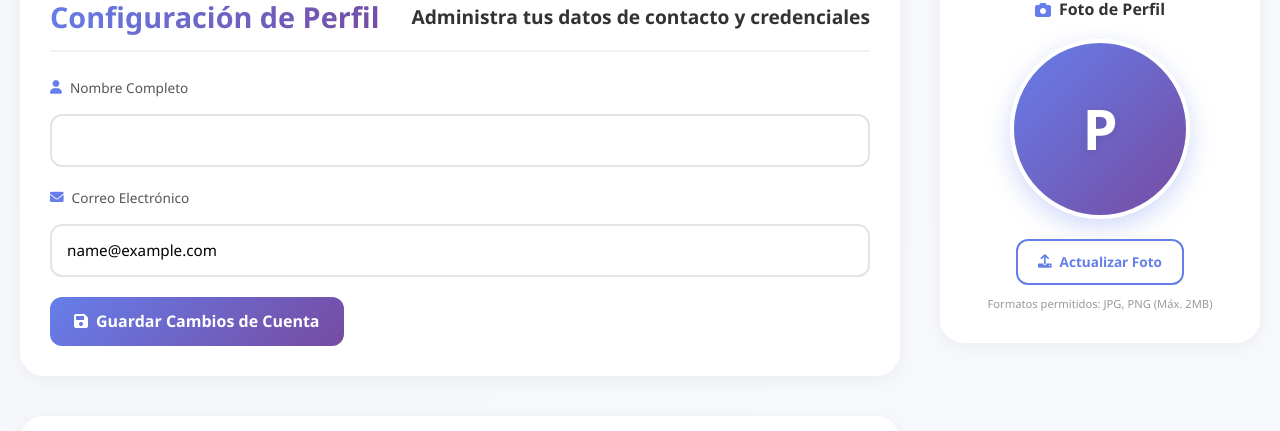
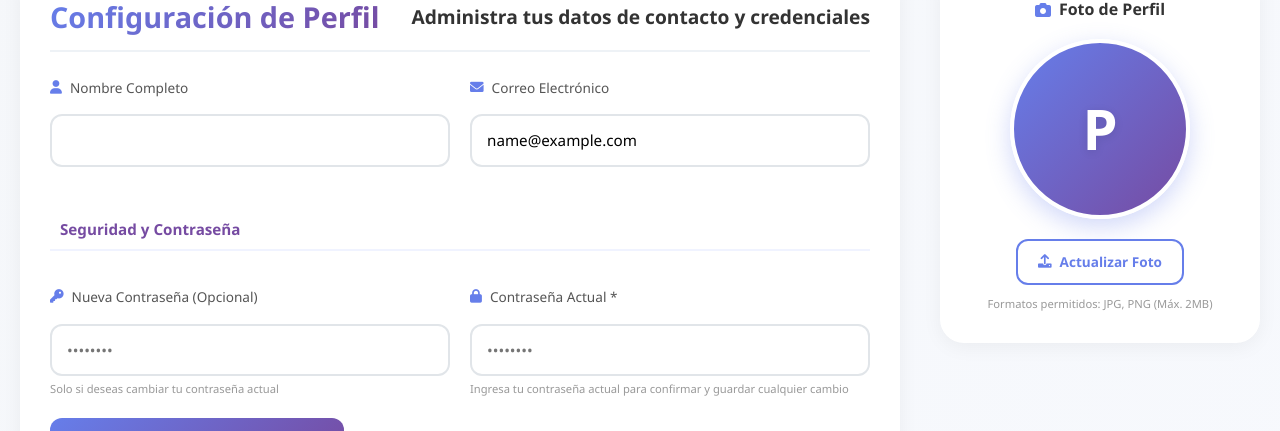
Before and after one commit to douglasdmoran/JoboostVue, a Vue app in the folder frontend/: page /perfil in a window 1280 px wide. Shown: the part 140-571 px from the top of the page. Built offline with nearby package versions, Linux system fonts and the light colour scheme; no server answers; sample sign-in values are in the browser's storage.

Commit message:
se puso el apartado de cambio de contraseña y se probo funcionalidad

```diff
--- a/frontend/src/views/Perfil.vue
+++ b/frontend/src/views/Perfil.vue
@@ -14,6 +14,7 @@
             </div>
 
             <form @submit.prevent="guardarCambios" class="profile-form">
+              <div class="form-row">
                 <div class="form-group">
                   <label class="form-label">
                     <i class="fa-solid fa-user"></i>
@@ -28,6 +29,43 @@
                     Correo Electrónico
                   </label>
                   <input type="email" v-model="correo" class="form-input" required>
+                </div>
+              </div>
+
+              <div class="form-section-divider">
+                <i class="fa-solid fa-shield-halved"></i>
+                <span>Seguridad y Contraseña</span>
+              </div>
+
+              <div class="form-row">
+                <div class="form-group">
+                  <label class="form-label">
+                    <i class="fa-solid fa-key"></i>
+                    Nueva Contraseña (Opcional)
+                  </label>
+                  <input
+                    type="password"
+                    v-model="passwordNueva"
+                    placeholder="••••••••"
+                    class="form-input"
+                  >
+                  <span class="form-hint">Solo si deseas cambiar tu contraseña actual</span>
+                </div>
+
+                <div class="form-group">
+                  <label class="form-label">
+                    <i class="fa-solid fa-lock"></i>
+                    Contraseña Actual *
+                  </label>
+                  <input
+                    type="password"
+                    v-model="passwordActual"
+                    placeholder="••••••••"
+                    class="form-input"
+                    required
+                  >
+                  <span class="form-hint">Ingresa tu contraseña actual para confirmar y guardar cualquier cambio</span>
+                </div>
               </div>
 
               <button type="submit" class="btn-save">
@@ -251,6 +289,8 @@ const nombre = ref('')
 const correo = ref('')
 const idUsuario = ref(null)
 const fotoUrl = ref('')
+const passwordActual = ref('')
+const passwordNueva = ref('')
 const fileInputRef = ref(null)
 
 const misPostulaciones = ref([])
@@ -339,17 +379,47 @@ const formatearFecha = (iso) => {
 }
 
 const guardarCambios = async () => {
+  if (!passwordActual.value) {
+    alert('Por favor, ingresa tu contraseña actual para confirmar los cambios.')
+    return
+  }
+
   try {
+    const userJson = localStorage.getItem('usuario') || localStorage.getItem('currentUser')
+    const user = JSON.parse(userJson)
+    const originalEmail = user.correo || user.email
+
+    // 1. Verificar contraseña actual con el endpoint de login
+    const verifyRes = await fetch("http://localhost:3000/users/login", {
+      method: "POST",
+      headers: {
+        "Content-Type": "application/json",
+      },
+      body: JSON.stringify({
+        email: originalEmail,
+        contrasenia: passwordActual.value,
+      }),
+    })
+
+    if (!verifyRes.ok) {
+      throw new Error('La contraseña actual es incorrecta. No se pueden guardar los cambios.')
+    }
+
+    const bodyObj = {
+      nombre: nombre.value.trim(),
+      email: correo.value.trim(),
+      foto_url: fotoUrl.value
+    }
+    if (passwordNueva.value) {
+      bodyObj.contrasenia = passwordNueva.value
+    }
+
     const response = await fetch(`http://localhost:3000/users/${idUsuario.value}`, {
       method: 'PUT',
       headers: {
         'Content-Type': 'application/json'
       },
-      body: JSON.stringify({
-        nombre: nombre.value.trim(),
-        email: correo.value.trim(),
-        foto_url: fotoUrl.value
-      })
+      body: JSON.stringify(bodyObj)
     })
 
     if (!response.ok) {
@@ -364,6 +434,8 @@ const guardarCambios = async () => {
     window.dispatchEvent(new Event('storage'))
 
     alert('¡Información de perfil actualizada con éxito!')
+    passwordActual.value = ''
+    passwordNueva.value = ''
     checkSession()
   } catch (err) {
     alert(err.message)
@@ -533,6 +605,28 @@ onMounted(() => {
   gap: 8px;
 }
 
+.form-row {
+  display: grid;
+  grid-template-columns: 1fr 1fr;
+  gap: 20px;
+}
+
+.form-section-divider {
+  display: flex;
+  align-items: center;
+  gap: 10px;
+  margin: 30px 0 15px 0;
+  color: #764ba2;
+  font-weight: 600;
+  font-size: 0.95rem;
+  border-bottom: 2px solid #f0f3ff;
+  padding-bottom: 8px;
+}
+
+.form-section-divider i {
+  color: #667eea;
+}
+
 .form-label {
   display: flex;
   align-items: center;
@@ -558,6 +652,12 @@ onMounted(() => {
   outline: none;
   border-color: #667eea;
   box-shadow: 0 0 0 3px rgba(102, 126, 234, 0.1);
+}
+
+.form-hint {
+  font-size: 0.7rem;
+  color: #999;
+  margin-top: -4px;
 }
 
 .btn-save {
@@ -1044,5 +1144,10 @@ onMounted(() => {
     width: 100%;
     justify-content: center;
   }
+
+  .form-row {
+    grid-template-columns: 1fr;
+    gap: 15px;
+  }
 }
 </style>
--- a/frontend/src/views/PerfilEmpresa.vue
+++ b/frontend/src/views/PerfilEmpresa.vue
@@ -12,6 +12,7 @@
           </div>
 
           <form @submit.prevent="guardarCambios" class="config-form">
+            <div class="form-row">
               <div class="form-group">
                 <label class="form-label">
                   <i class="fa-solid fa-user-tie"></i>
@@ -41,6 +42,7 @@
                 >
                 <span class="form-hint">Número de contacto para los candidatos</span>
               </div>
+            </div>
 
             <div class="form-group">
               <label class="form-label">
@@ -56,18 +58,40 @@
               <span class="form-hint">Correo para consultas y soporte técnico</span>
             </div>
 
+            <div class="form-section-divider">
+              <i class="fa-solid fa-shield-halved"></i>
+              <span>Seguridad y Contraseña</span>
+            </div>
+
+            <div class="form-row">
+              <div class="form-group">
+                <label class="form-label">
+                  <i class="fa-solid fa-key"></i>
+                  Nueva Contraseña (Opcional)
+                </label>
+                <input
+                  type="password"
+                  v-model="passwordNueva"
+                  placeholder="••••••••"
+                  class="form-input"
+                >
+                <span class="form-hint">Solo si deseas cambiar tu contraseña actual</span>
+              </div>
+
               <div class="form-group">
                 <label class="form-label">
                   <i class="fa-solid fa-lock"></i>
-                Contraseña Actual
+                  Contraseña Actual *
                 </label>
                 <input
                   type="password"
-                v-model="password"
+                  v-model="passwordActual"
                   placeholder="••••••••"
                   class="form-input"
+                  required
                 >
-              <span class="form-hint">Ingresa tu contraseña actual para confirmar cambios</span>
+                <span class="form-hint">Ingresa tu contraseña actual para confirmar y guardar cualquier cambio</span>
+              </div>
             </div>
 
             <div v-if="mensajeEstado" class="status-message" :class="{ 'status-error': esError, 'status-success': !esError && mensajeEstado.includes('éxito') }">
@@ -147,7 +171,8 @@ const router = useRouter()
 const adminNombre = ref('')
 const telOficina = ref('')
 const emailSoporte = ref('')
-const password = ref('')
+const passwordActual = ref('')
+const passwordNueva = ref('')
 
 const logoTexto = ref('DIANA')
 const logoColor = ref('#e30613')
@@ -231,21 +256,46 @@ const cargarDatos = async () => {
 }
 
 const guardarCambios = async () => {
+  if (!passwordActual.value) {
+    esError.value = true
+    mensajeEstado.value = 'Por favor, ingresa tu contraseña actual para confirmar los cambios.'
+    return
+  }
+
   cargando.value = true
   esError.value = false
-  mensajeEstado.value = 'Guardando cambios...'
+  mensajeEstado.value = 'Verificando credenciales...'
 
   try {
     const userJson = localStorage.getItem('usuario') || localStorage.getItem('currentUser')
     const user = JSON.parse(userJson)
+    const originalEmail = user.correo || user.email
+
+    // 1. Verificar contraseña actual con el endpoint de login
+    const verifyRes = await fetch("http://localhost:3000/users/login", {
+      method: "POST",
+      headers: {
+        "Content-Type": "application/json",
+      },
+      body: JSON.stringify({
+        email: originalEmail,
+        contrasenia: passwordActual.value,
+      }),
+    })
+
+    if (!verifyRes.ok) {
+      throw new Error('La contraseña actual es incorrecta. No se pueden guardar los cambios.')
+    }
+
+    mensajeEstado.value = 'Guardando cambios...'
 
     const userBody = {
       nombre: adminNombre.value.trim(),
       email: user.correo || user.email,
       rol: 'empresa'
     }
-    if (password.value) {
-      userBody.contrasenia = password.value
+    if (passwordNueva.value) {
+      userBody.contrasenia = passwordNueva.value
     }
 
     const resUser = await fetch(`http://localhost:3000/users/${idUsuario}`, {
@@ -293,7 +343,8 @@ const guardarCambios = async () => {
 
     esError.value = false
     mensajeEstado.value = '¡Cambios guardados con éxito!'
-    password.value = ''
+    passwordActual.value = ''
+    passwordNueva.value = ''
     setTimeout(() => {
       mensajeEstado.value = ''
     }, 3000)
@@ -374,6 +425,28 @@ onMounted(() => {
   display: flex;
   flex-direction: column;
   gap: 8px;
+}
+
+.form-row {
+  display: grid;
+  grid-template-columns: 1fr 1fr;
+  gap: 20px;
+}
+
+.form-section-divider {
+  display: flex;
+  align-items: center;
+  gap: 10px;
+  margin: 30px 0 15px 0;
+  color: #764ba2;
+  font-weight: 600;
+  font-size: 0.95rem;
+  border-bottom: 2px solid #f0f3ff;
+  padding-bottom: 8px;
+}
+
+.form-section-divider i {
+  color: #667eea;
 }
 
 .form-label {
@@ -687,6 +760,11 @@ onMounted(() => {
     width: 100%;
   }
 
+  .form-row {
+    grid-template-columns: 1fr;
+    gap: 15px;
+  }
+
   .verification-benefits {
     flex-direction: row;
     flex-wrap: wrap;
```
Lines whose indentation alone changed are shown as unchanged.
